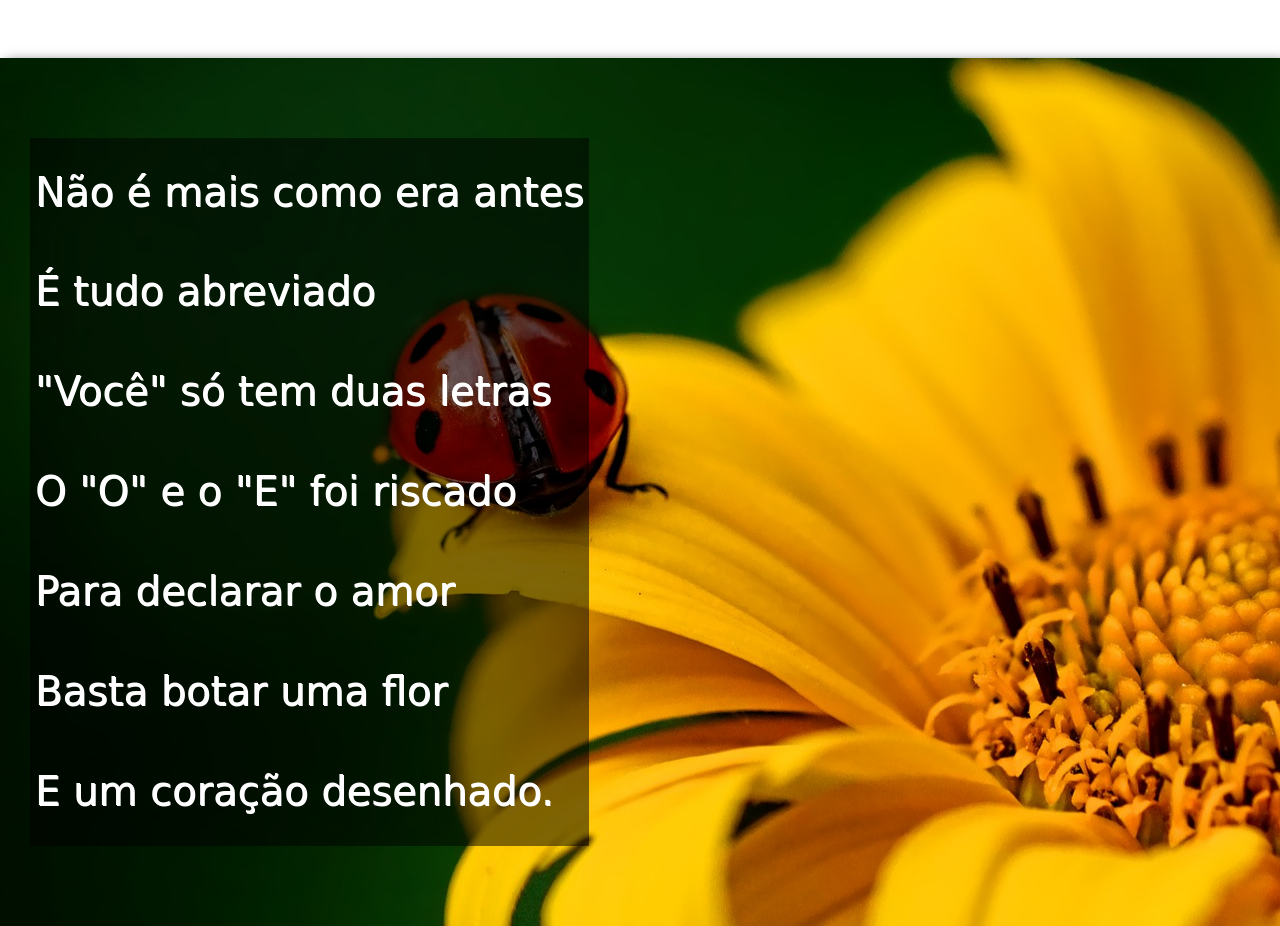
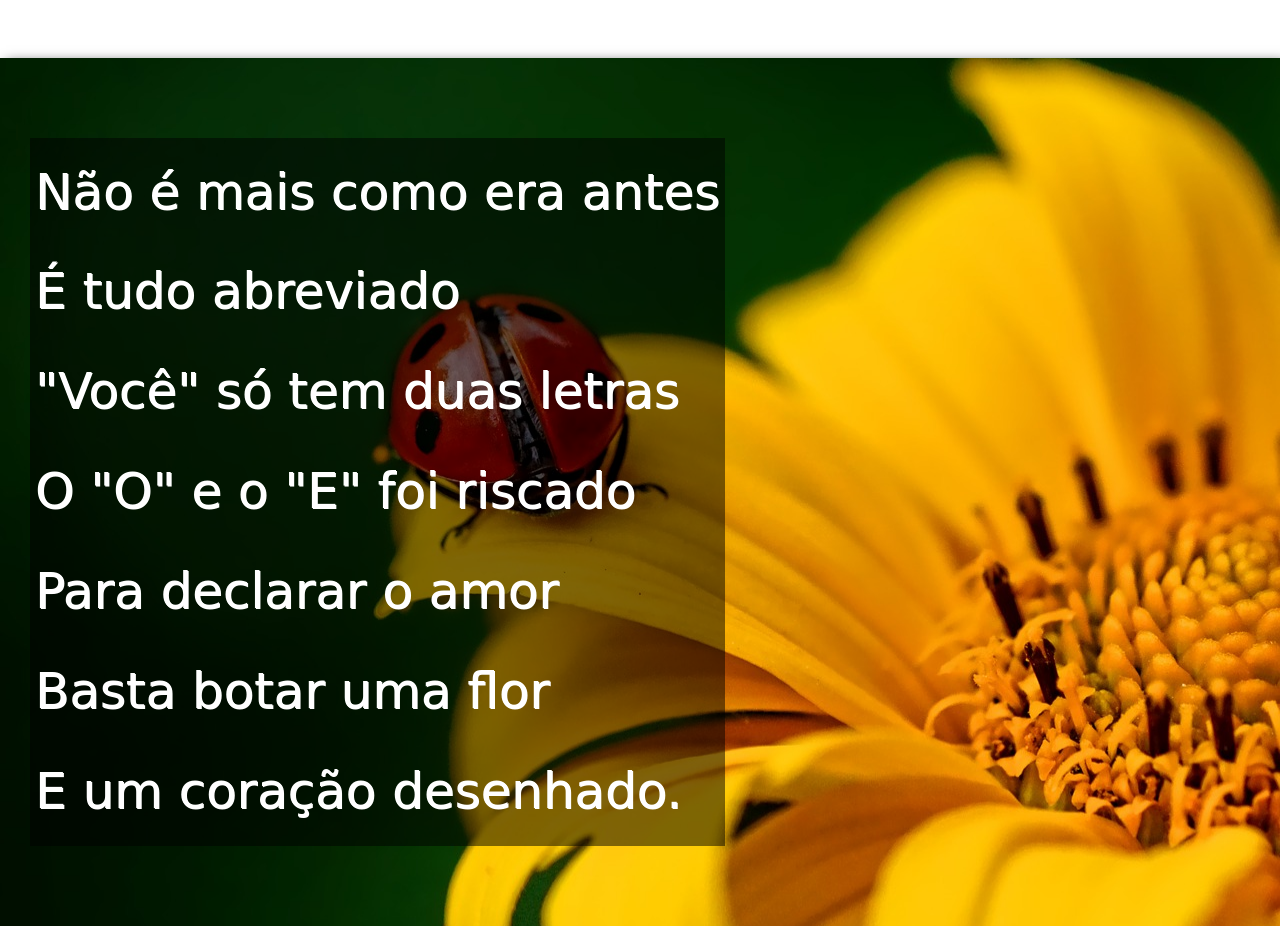
Before and after one commit to andrelyra01/projeto-cordel, a plain HTML site: page index.html in a window 1280 px wide. Shown: the part 1260-2186 px from the top of the page. Drawn offline with Linux system fonts and the light colour scheme.

Commit message:
font size

```diff
--- a/estilo/style.css
+++ b/estilo/style.css
@@ -44,10 +44,6 @@ section{
     font-family: var(--font3);
     font-size: 3.9vw;
 }
-.imagem > p{
-    font-size:40px;
-    padding: 1px;
-}
 
 section > p{
     padding-bottom: 2em;
```
